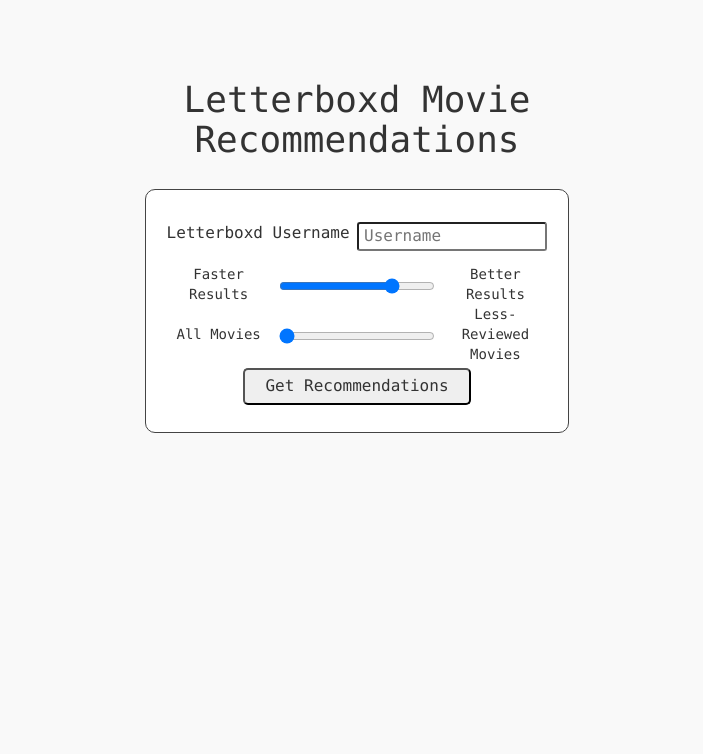
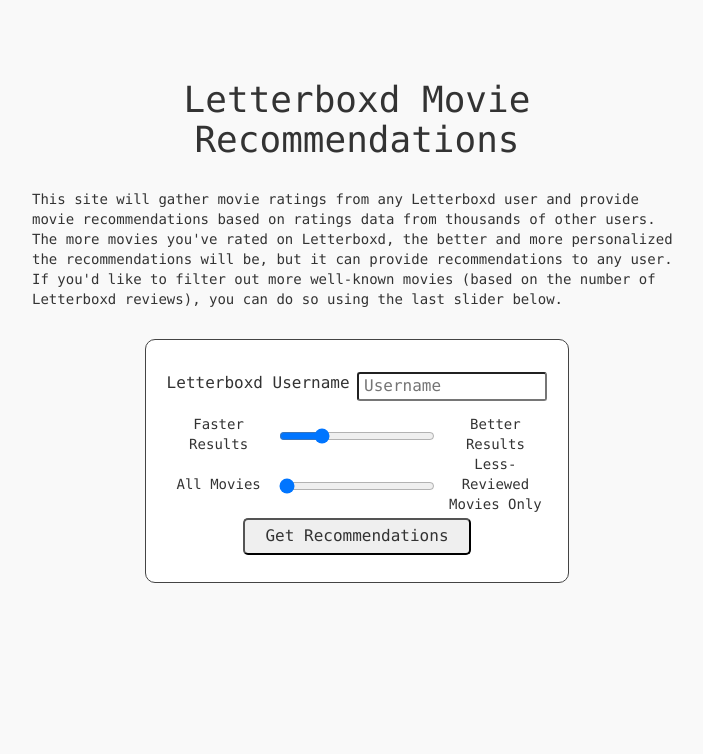
Before and after one commit to sdl60660/letterboxd_recommendations, a Flask app: template templates/index.html in a window 1280 px wide. Shown: the top 754 px of the page, without its empty margins (283-986 px from the left). Run offline with Flask 2, Linux system fonts and the light colour scheme; the template is opened without the code that fills it, so the values that code supplies are empty; some libraries are stand-ins or nearby versions; some web fonts are replaced.

Commit message:
Updated error handling, database config, added intro text, tinkered with controls a little

```diff
--- a/app.py
+++ b/app.py
@@ -56,9 +56,9 @@ def create_app(test_config=None):
         print([(q, DeferredJobRegistry(queue=q).count) for q in ordered_queues])
         q = ordered_queues[0]
 
-        job_get_user_data = q.enqueue(get_client_user_data, args=(username,), description=f"Scraping user data for {request.args.get('username')}", result_ttl=30, ttl=300)
+        job_get_user_data = q.enqueue(get_client_user_data, args=(username,), description=f"Scraping user data for {request.args.get('username')}", result_ttl=30, ttl=200)
         # job_create_df = q.enqueue(create_training_data, args=(training_data_size, exclude_popular,), depends_on=job_get_user_data, description=f"Creating training dataframe for {request.args.get('username')}", result_ttl=5)
-        job_build_model = q.enqueue(build_client_model, args=(username, training_data_size, popularity_threshold, num_items,), depends_on=job_get_user_data, description=f"Building model for {request.args.get('username')}", result_ttl=15, ttl=300)
+        job_build_model = q.enqueue(build_client_model, args=(username, training_data_size, popularity_threshold, num_items,), depends_on=job_get_user_data, description=f"Building model for {request.args.get('username')}", result_ttl=15, ttl=200)
         # job_run_model = q.enqueue(run_client_model, args=(username,num_items,), depends_on=job_build_model, description=f"Running model for {request.args.get('username')}", result_ttl=5)
 
         return jsonify({
--- a/data_processing/create_training_data.py
+++ b/data_processing/create_training_data.py
@@ -63,6 +63,12 @@ def create_movie_data_sample(db_client, movie_list):
 if __name__ == "__main__":
     # Connect to MongoDB Client
     db_name = config["MONGO_DB"]
+
+    if "CONNECTION_URL" in config.keys():
+        client = pymongo.MongoClient(config["CONNECTION_URL"])
+    else:
+        client = pymongo.MongoClient(f'mongodb+srv://{config["MONGO_USERNAME"]}:{config["MONGO_PASSWORD"]}@cluster0.{config["MONGO_CLUSTER_ID"]}.mongodb.net/{db_name}?retryWrites=true&w=majority')
+
     client = pymongo.MongoClient(f'mongodb+srv://{config["MONGO_USERNAME"]}:{config["MONGO_PASSWORD"]}@cluster0.{config["MONGO_CLUSTER_ID"]}.mongodb.net/{db_name}?retryWrites=true&w=majority')
     db = client[db_name]
 
--- a/data_processing/get_movies.py
+++ b/data_processing/get_movies.py
@@ -101,7 +101,11 @@ async def get_movies(movie_list, db_cursor, mongo_db):
 
 def main():
     db_name = config["MONGO_DB"]
-    client = pymongo.MongoClient(f'mongodb+srv://{config["MONGO_USERNAME"]}:{config["MONGO_PASSWORD"]}@cluster0.{config["MONGO_CLUSTER_ID"]}.mongodb.net/{db_name}?retryWrites=true&w=majority')
+
+    if "CONNECTION_URL" in config.keys():
+        client = pymongo.MongoClient(config["CONNECTION_URL"])
+    else:
+        client = pymongo.MongoClient(f'mongodb+srv://{config["MONGO_USERNAME"]}:{config["MONGO_PASSWORD"]}@cluster0.{config["MONGO_CLUSTER_ID"]}.mongodb.net/{db_name}?retryWrites=true&w=majority')
 
     db = client[db_name]
     ratings = db.ratings
--- a/static/js/app.js
+++ b/static/js/app.js
@@ -125,7 +125,7 @@ $form.addEventListener('submit', async (e) => {
         },
         validate: validateData,
         interval: POLL_INTERVAL,
-        maxAttempts: 300
+        maxAttempts: 200
     })
     .then((response) => {
         // console.log(response);
@@ -158,7 +158,10 @@ $form.addEventListener('submit', async (e) => {
         $submitButton.removeAttribute("disabled");
         progressStep = 0;
     })
-    .catch(err => console.error(err));
+    .catch((err) => {
+        let progressTasks = `<li id="server-busy-error"><div class="progress-container">${errorImg}</div><span class="progress-text">Sorry! Server is too busy with other requests right now. Try again later.</span></li>`;
+        $progressList.innerHTML = progressTasks;
+    });
 });
 
 var promises = [
--- a/templates/index.html
+++ b/templates/index.html
@@ -52,6 +52,15 @@
         <div class="row" style="text-align: center">
             <h1>Letterboxd Movie Recommendations</h1>
         </div>
+        <br>
+        <div class="row" style="text-align: left">
+            <p>
+                This site will gather movie ratings from any Letterboxd user and provide movie recommendations based on ratings
+                data from thousands of other users. The more movies you've rated on Letterboxd, the better and more personalized
+                the recommendations will be, but it can provide recommendations to any user. If you'd like to filter out more well-known
+                movies (based on the number of Letterboxd reviews), you can do so using the last slider below.
+            </p>
+        </div>
     </div>
 
     <br>
@@ -68,12 +77,12 @@
                         <input class="grid-item" type="text" name="username" placeholder="Username" id="username-input" required>
 
                         <label class="grid-item model-strength-label">Faster Results</label>
-                        <input class="grid-item" type="range" id="model-strength-slider" name="model_strength" value="400000" step="100000" min="100000" max="500000">
+                        <input class="grid-item" type="range" id="model-strength-slider" name="model_strength" value="200000" step="100000" min="100000" max="500000">
                         <label class="grid-item model-strength-label">Better Results</label>
 
                         <label class="grid-item popularity-filter-label">All Movies</label>
                         <input class="grid-item" type="range" id="popularity-filter-slider" name="popularity_filter" value="-1" step="1" min="-1" max="5">
-                        <label class="grid-item popularity-filter-label">Less-Reviewed Movies</label>
+                        <label class="grid-item popularity-filter-label">Less-Reviewed Movies Only</label>
 
                         <!-- <label class="grid-item grid-label">Exclude Popular Movies?</label>
                         <label class="switch grid-item">
```
Also changed, not shown: data_processing/get_ratings.py (+6 -2 lines), data_processing/get_users.py (+6 -2 lines), data_processing/data/users_export.csv.
